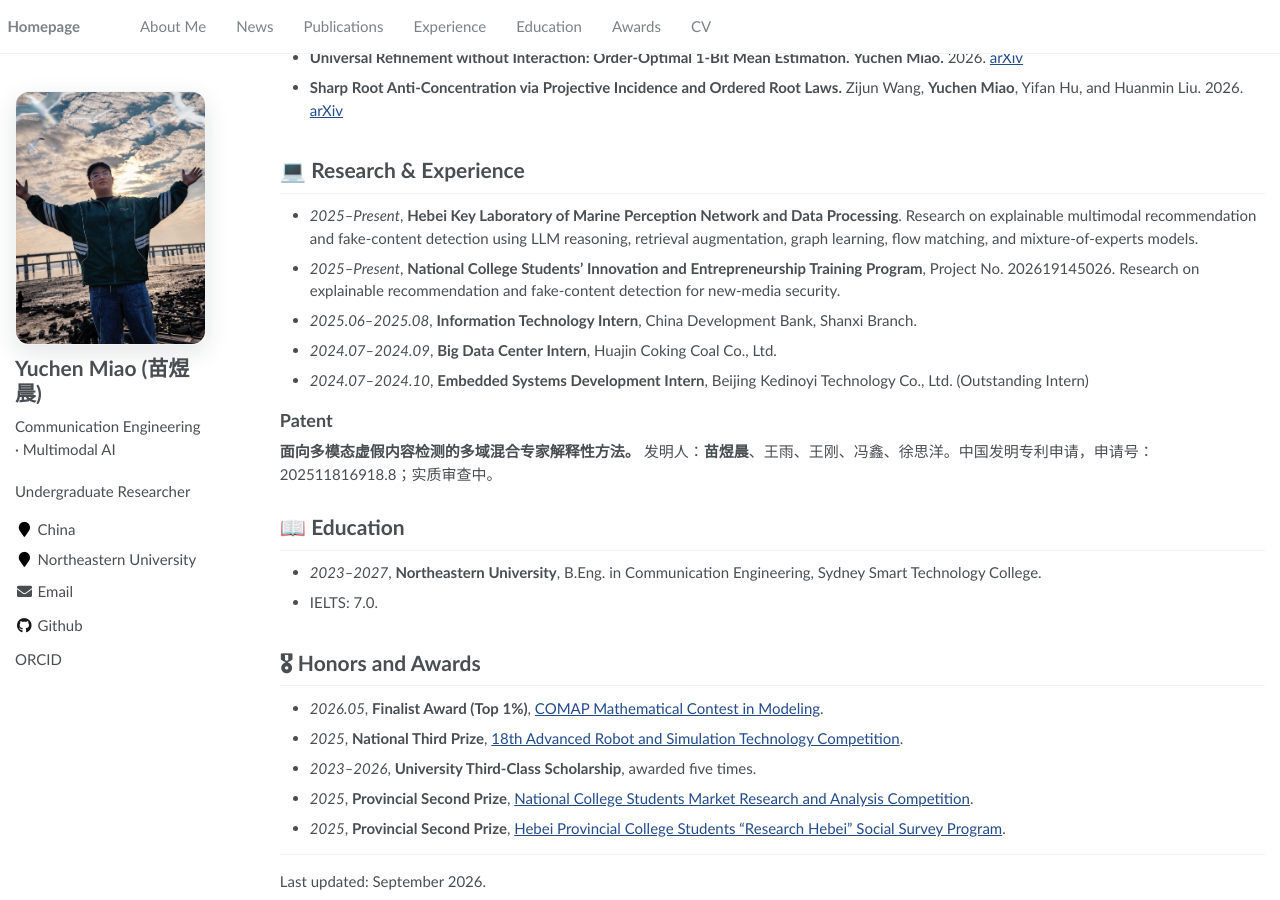
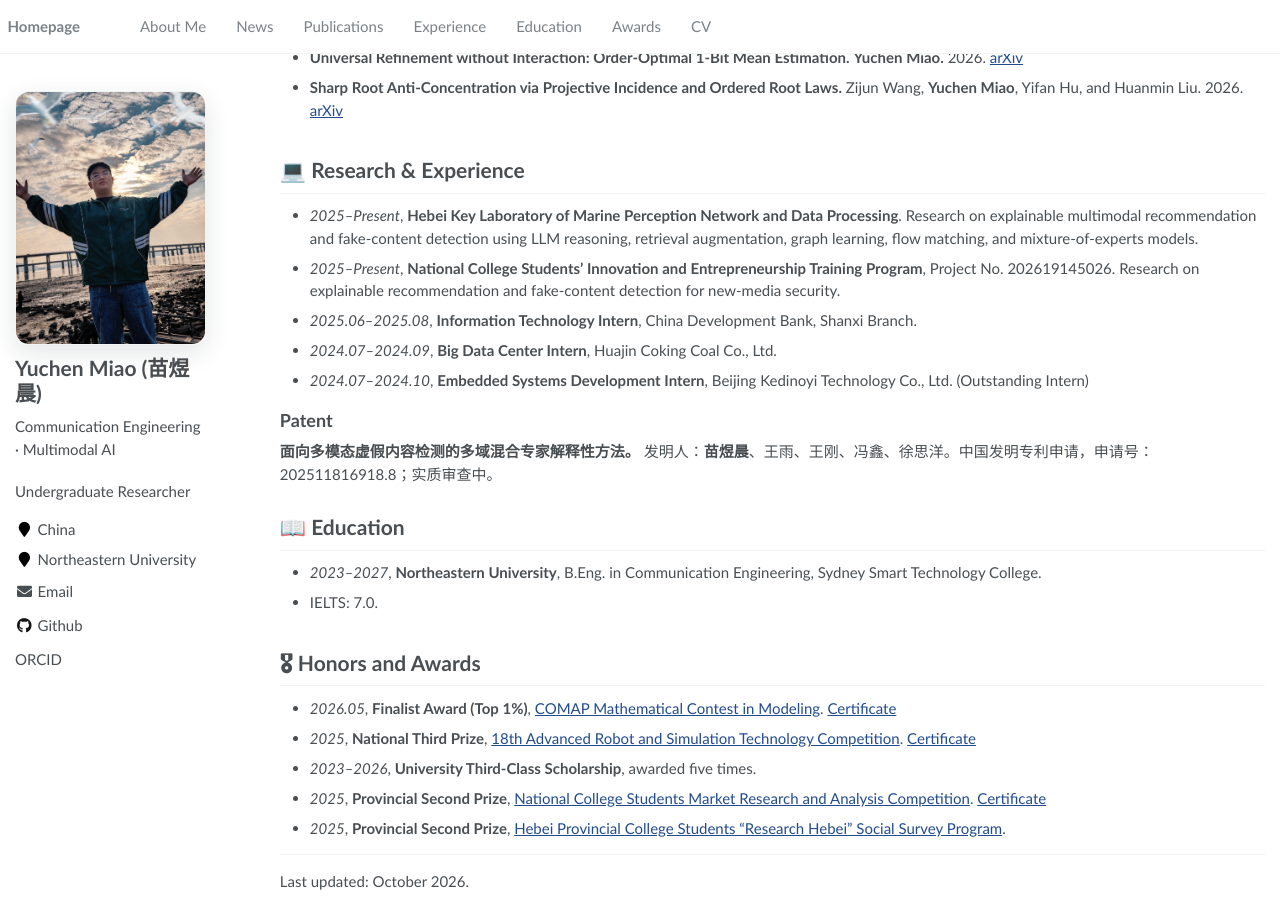
Before and after one commit to yuchenmiao04/yuchenmiao04.github.io, a Jekyll site: the page built from _pages/about.md, in a window 1280 px wide and 900 px high, scrolled down 1729 px. Built offline with Jekyll 4.4.1, drawn with Linux system fonts in a browser that asks for light colours; some of the changed text lies outside the part shown.

Commit message:
Add conference posters, EMNLP video, and watermarked award certificates

```diff
--- a/_pages/about.md
+++ b/_pages/about.md
@@ -112,12 +112,12 @@ Yurui Shi$^\dagger$, **Yuchen Miao$^\dagger$**, Ximing Hu, Zijun Wang, and Chang
 
 # 🎖 Honors and Awards
 
-- *2026.05*, **Finalist Award (Top 1%)**, [COMAP Mathematical Contest in Modeling](https://www.comap.org/contests/mcm-icm).
-- *2025*, **National Third Prize**, [18th Advanced Robot and Simulation Technology Competition](https://urc.ilur.org/news/385).
+- *2026.05*, **Finalist Award (Top 1%)**, [COMAP Mathematical Contest in Modeling](https://www.comap.org/contests/mcm-icm). [Certificate](/files/certificates/mcm-2026-finalist.pdf)
+- *2025*, **National Third Prize**, [18th Advanced Robot and Simulation Technology Competition](https://urc.ilur.org/news/385). [Certificate](/files/certificates/robot-simulation-2025-national-third-prize.pdf)
 - *2023–2026*, **University Third-Class Scholarship**, awarded five times.
-- *2025*, **Provincial Second Prize**, [National College Students Market Research and Analysis Competition](https://www.china-cssc.org/show-289-1700-1.html).
+- *2025*, **Provincial Second Prize**, [National College Students Market Research and Analysis Competition](https://www.china-cssc.org/show-289-1700-1.html). [Certificate](/files/certificates/market-research-2025-hebei-second-prize.pdf)
 - *2025*, **Provincial Second Prize**, [Hebei Provincial College Students “Research Hebei” Social Survey Program](https://tuanwei.hbu.cn/contents/541/11879.html).
 
 ---
 
-Last updated: September 2026.
+Last updated: October 2026.
```
Also changed, not shown: other parts of _pages/about.md (+2 -2 lines), 5 other files.
